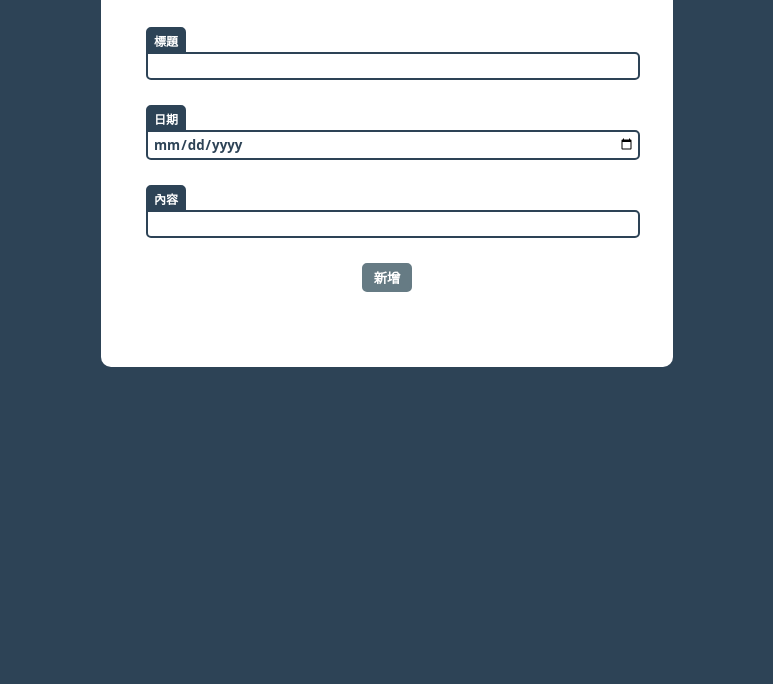
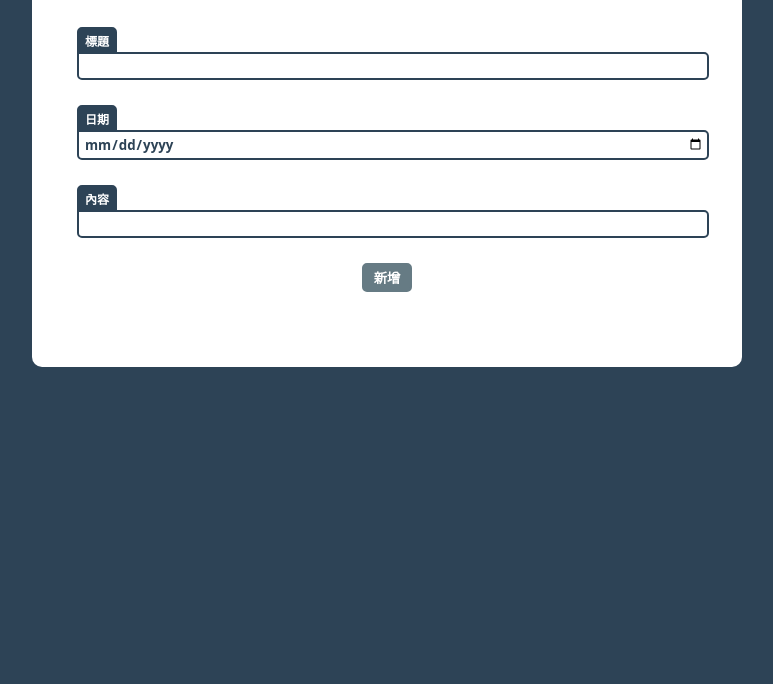
Before and after one commit to xup60521/time-management-tool, a React app: page / in a window 1280 px wide. Shown: the part 116-800 px from the top of the page, without its empty margins (253-1026 px from the left). Built offline with nearby package versions, Linux system fonts and the light colour scheme.

Commit message:
add fixed window width (wide window)

```diff
--- a/src/pages/home/index.css
+++ b/src/pages/home/index.css
@@ -170,7 +170,7 @@ button.delete {
         justify-content: center;
     }
     .main {
-        width: 40%;
+        width: 650px;
         margin-top: 10px;
     }
 
```
